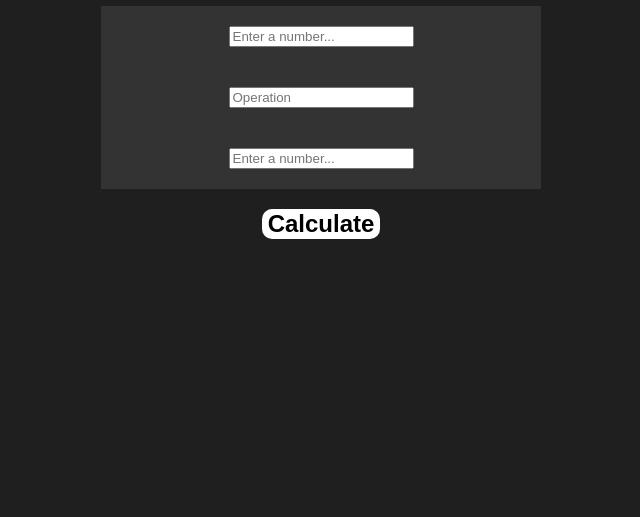
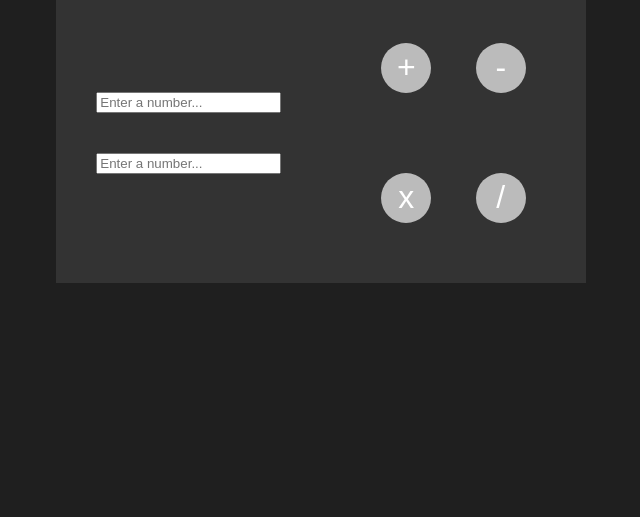
Before and after one commit to guillefdeez/acacia, a website: page src/index.html in a window 1280 px wide. Shown: the part 299-816 px from the top of the page, without its empty margins (319-959 px from the left). Drawn offline with Linux system fonts and the light colour scheme.

Commit message:
first decent version i guess

```diff
--- a/src/index.html
+++ b/src/index.html
@@ -9,27 +9,29 @@
   <body>
     <div class="container">
       <h1>Welcome to Tauri Calculator!</h1>
-
-      <form id="calculator-form">
-        <div id="container">
-          <div id="box">
-            <input type="number" id="number1" placeholder="Enter a number..." required />
-
+      <div id="info-holder">
+        <form id="calculator-form">
+          <div class="box">
+            <div class="box">
+              <input type="number" id="number1" placeholder="Enter a number..." required />
+            </div>
+            <div class="box">
+              <input type="number" id="number2" placeholder="Enter a number..." required />
+            </div>
           </div>
-          <div id="box">
-            <input type= "text" id="operator" placeholder="Operation" required/>
-
+          <div class="box">
+            <div class="box">
+              <button id="add" class="operation">+</button>
+              <button id="subtract" class="operation">-</button>
+            </div>
+            <div class="box">
+              <button id="multiply" class="operation">x</button>
+              <button id="divide" class="operation">/</button>
+            </div>
           </div>
-          <div id="box">
-            <input type="number" id="number2" placeholder="Enter a number..." required />
-
-          </div>
-        </div>
-        <button type="submit" id="submit">Calculate</button>
-      </form>
-
+        </form>
+      </div>
       <p id="result"></p>
-
     </div>
     <script src="main.js"></script>
   </body>
--- a/src/main.js
+++ b/src/main.js
@@ -2,12 +2,39 @@
 // Path: src-tauri/src-tauri/main.rs
 const { invoke } = window.__TAURI__.tauri;
 
-document.getElementById('submit').addEventListener('click', async (event) => {
+document.getElementById('add').addEventListener('click', async (event) => {
     event.preventDefault();// ASI NO SE RECARGA LA PAGINA
 
     document.getElementById('result').innerText = await invoke('calculate', {
         num1 : parseFloat(document.getElementById('number1').value),
-        oper : document.getElementById('operator').value,
+        oper : "+",
         num2: parseFloat(document.getElementById('number2').value)
   });
-})
+});
+document.getElementById('subtract').addEventListener('click', async (event) => {
+    event.preventDefault();// ASI NO SE RECARGA LA PAGINA
+
+    document.getElementById('result').innerText = await invoke('calculate', {
+        num1 : parseFloat(document.getElementById('number1').value),
+        oper : "-",
+        num2: parseFloat(document.getElementById('number2').value)
+  });
+});
+document.getElementById('multiply').addEventListener('click', async (event) => {
+    event.preventDefault();// ASI NO SE RECARGA LA PAGINA
+
+    document.getElementById('result').innerText = await invoke('calculate', {
+        num1 : parseFloat(document.getElementById('number1').value),
+        oper : "*",
+        num2: parseFloat(document.getElementById('number2').value)
+  });
+});
+document.getElementById('divide').addEventListener('click', async (event) => {
+    event.preventDefault();// ASI NO SE RECARGA LA PAGINA
+
+    document.getElementById('result').innerText = await invoke('calculate', {
+        num1 : parseFloat(document.getElementById('number1').value),
+        oper : "/",
+        num2: parseFloat(document.getElementById('number2').value)
+  });
+});
--- a/src/styles.css
+++ b/src/styles.css
@@ -12,28 +12,43 @@ body {
   text-align: center;
 }
 
-#box {
+.box {
   background-color: #333;
   padding: 20px;
+  vertical-align: center;
+}
+
+.flex-container {
+  display: flex;
+}
+
+.operation{
+  font-size: 2em;
+  margin: 20px;
+  width: 50px;
+  height: 50px;
+  border-radius: 50%;
+  border: none;
+  background-color: #bbb;
+  color: #fff;
+}
+
+#calculator-form {
+  display: flex;
+  align-items: center;
+}
+
+#info-holder{
+  background-color: #333333;
 }
 
 #input {
   font-size: 1.5em;
   padding: 10px;
-  border: 1px solid #ccc;
+  border: 1px solid #bbb;
   border-radius: 10px;
   margin: 10px;
-}
-
-#submit {
-  font-size: 1.5em;
-  font-weight: bold;
-  background-color: #ffffff;
-  color: rgb(0, 0, 0);
-  border: none;
-  border-radius: 10px;
-  cursor: pointer;
-  margin: 20px;
+  background-color: #bbb;
 }
 
 #result {
```
Also changed, not shown: README.md.
